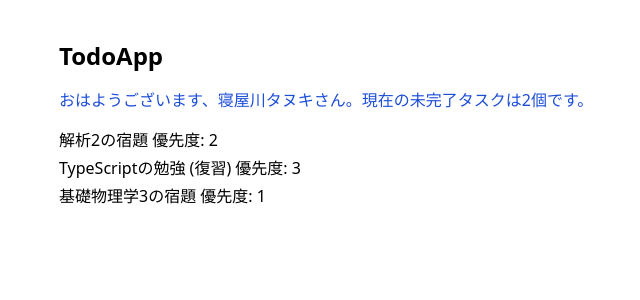
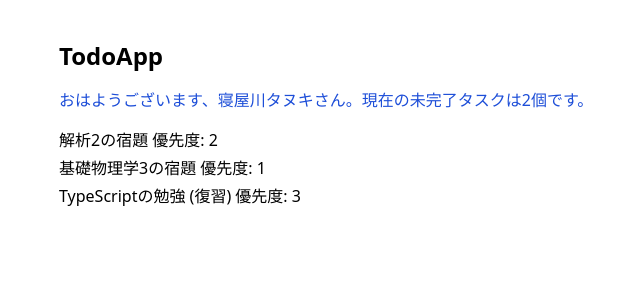
Before and after one commit to ai10pro/react-todo-app, a React (Vite) app: page / in a window 1280 px wide. Shown: the top 300 px of the page, without its empty margins (245-885 px from the left). Built offline with nearby package versions, Linux system fonts and the light colour scheme.

Commit message:
update TodoList.tsx

```diff
--- a/src/TodoList.tsx
+++ b/src/TodoList.tsx
@@ -6,18 +6,31 @@ type Props = {
 };
 
 const TodoList = (props: Props) => {
-    const todos = props.todos;
+    const todos = [...props.todos].sort((a, b) => {
+        if (a.isDone !== b.isDone) {
+            return a.isDone ? 1 : -1;
+        } else {
+            const aDeadline = a.deadline ? a.deadline.getTime() : 0;
+            const bDeadline = b.deadline ? b.deadline.getTime() : 0;
+            return aDeadline - bDeadline;
+        }
+    });
+
+    if (todos.length === 0) {
+        return (
+            <div className="text-red-500">
+                やることがありません！
+            </div>
+        )
+    }
+
     return (
         <div className="space-y-1">
-            <div>
-                {todos[0].name} 優先度: {todos[0].priority}
-            </div>
-            <div>
-                {todos[1].name} 優先度: {todos[1].priority}
-            </div>
-            <div>
-                {todos[2].name} 優先度: {todos[2].priority}
-            </div>
+            {todos.map((todo) => (
+                <div key={todo.id}>
+                    {todo.name} 優先度: {todo.priority}
+                </div>
+            ))}
         </div>
     );
 };
```
